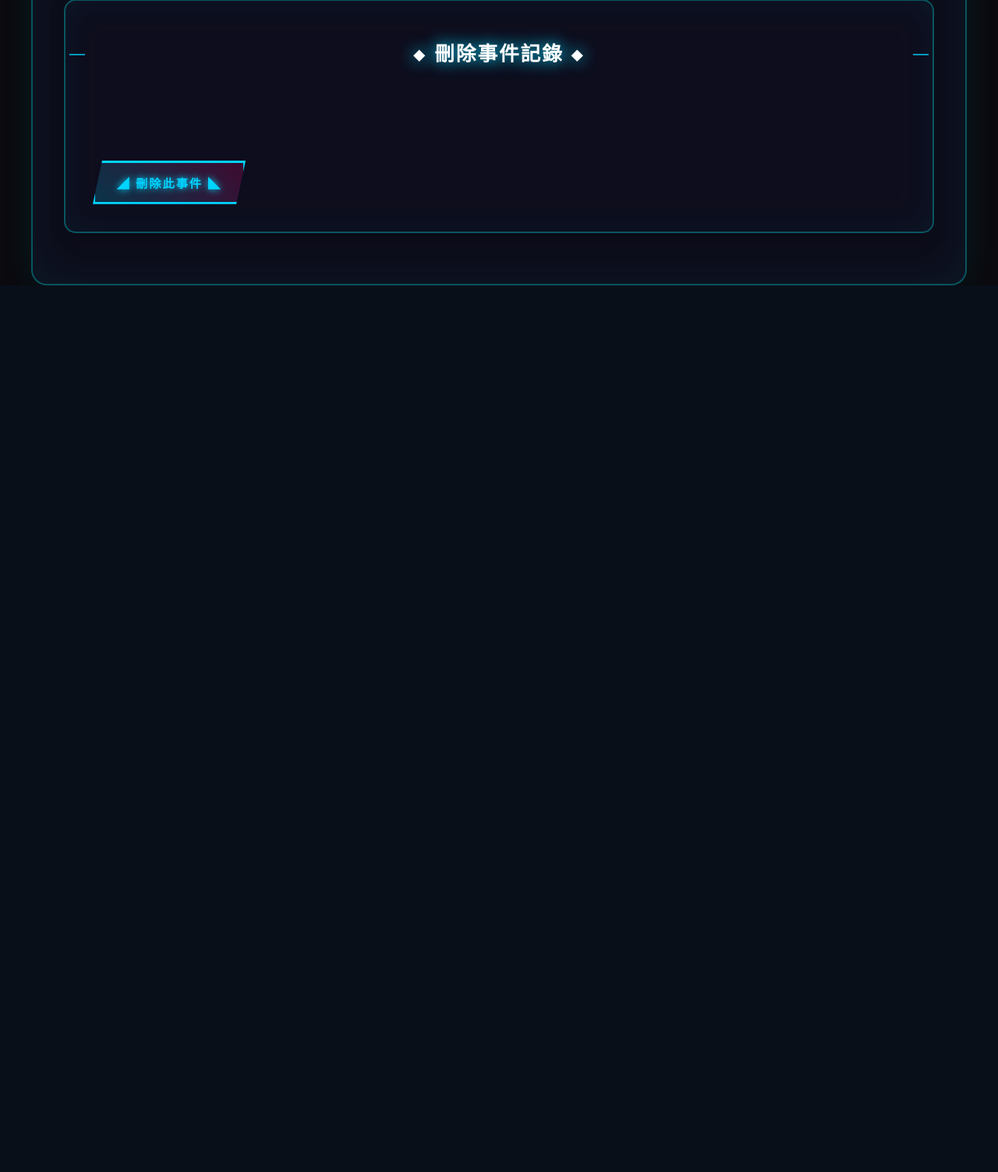
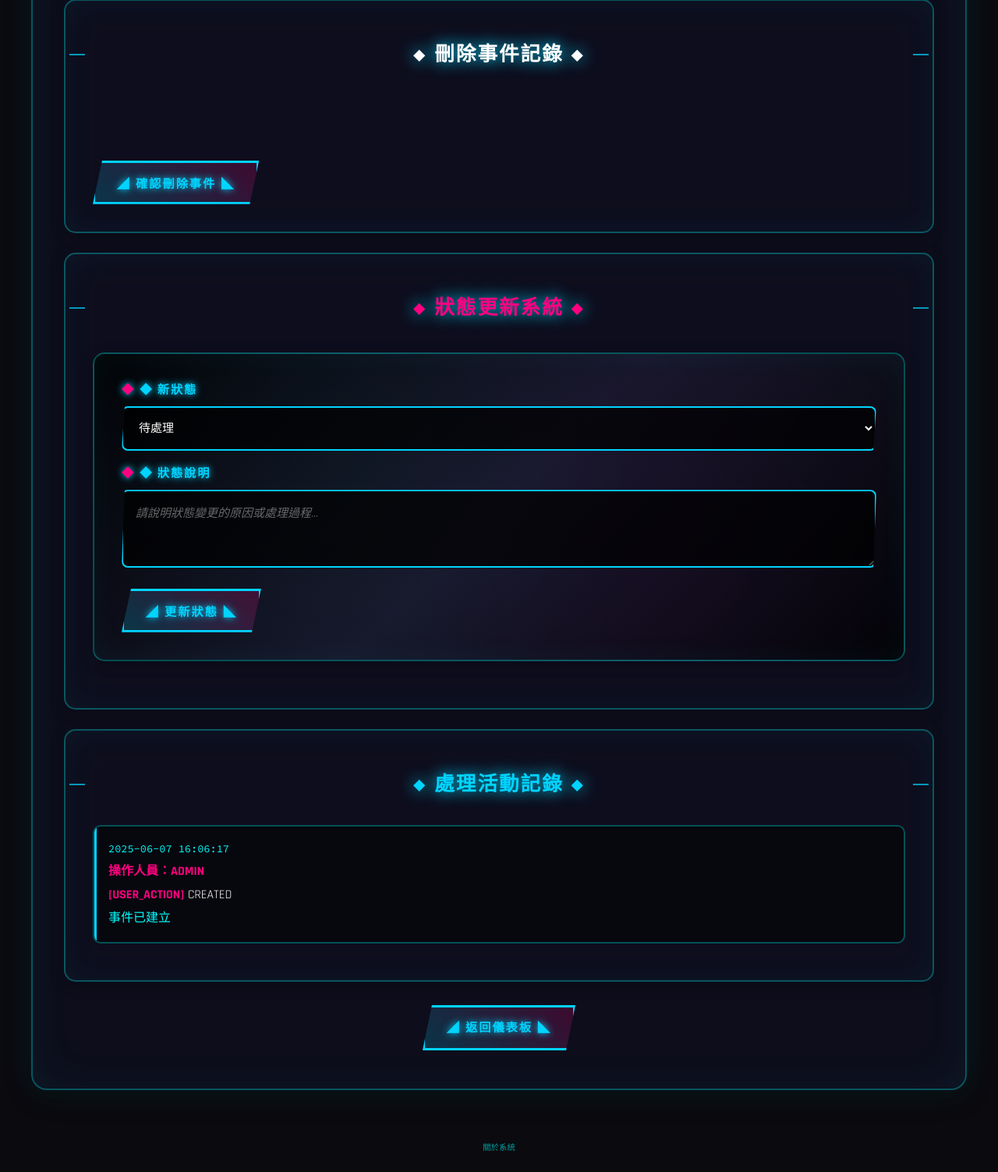
Before and after one commit to Javiddlimes07/Cybersecurity-Incident-Reporting-System, a Flask app: page /incident/5e88b8d3-2d8a-4c86-b289-e23b4a1d33b3 in a window 1280 px wide. Shown: the part 1191-2694 px from the top of the page at 78% size. Before the commit the page ends 1557 px from the top, so only its background shows below. Run offline with Flask 3, Linux system fonts and the light colour scheme; a user stored in the database is signed in; data comes from the database, SQL or seed files in the repository; data that the repository does not hold is empty.

Commit message:
程式修改

```diff
--- a/security_system/app.py
+++ b/security_system/app.py
@@ -75,7 +75,9 @@
         self.init_database()
 
     def get_connection(self):
-        return sqlite3.connect(self.db_path)
+        conn = sqlite3.connect(self.db_path)
+        conn.execute("PRAGMA foreign_keys = ON")
+        return conn
 
     def init_database(self):
         conn = self.get_connection()
@@ -673,27 +675,36 @@
             conn.close()
 
     def delete_incident(self, incident_id: str, deleter_id: str) -> tuple[bool, str]:
-        """刪除資安事件."""
+        """刪除單一資安事件，僅限管理員操作，確保不影響其他資料."""
         if not incident_id or not deleter_id:
             return False, "事件ID和刪除者ID不能為空"
         conn = self.db_manager.get_connection()
         cursor = conn.cursor()
         try:
             # 檢查事件是否存在
-            cursor.execute("SELECT incident_id FROM security_incidents WHERE incident_id = ?", (incident_id,))
-            if not cursor.fetchone():
+            cursor.execute("SELECT incident_id, title FROM security_incidents WHERE incident_id = ?", (incident_id,))
+            incident = cursor.fetchone()
+            if not incident:
                 return False, "事件不存在"
 
-            # 記錄刪除操作日誌
-            self._add_incident_log(incident_id, deleter_id, LogType.USER_ACTION.value, "DELETED", "事件已被刪除", cursor)
+            incident_title = incident[1]  # 取得事件標題用於日誌
+            # 記錄刪除操作日誌，包含事件標題
+            self._add_incident_log(
+                incident_id,
+                deleter_id,
+                LogType.USER_ACTION.value,
+                "DELETED",
+                f"事件 '{incident_title}' (ID: {incident_id}) 已被刪除",
+                cursor
+            )
 
-            # 刪除相關資料（由於外鍵約束，按順序刪除）
+            # 按順序刪除相關資料，確保外鍵約束正確處理
             cursor.execute("DELETE FROM incident_tags WHERE incident_id = ?", (incident_id,))
             cursor.execute("DELETE FROM incident_logs WHERE incident_id = ?", (incident_id,))
             cursor.execute("DELETE FROM security_incidents WHERE incident_id = ?", (incident_id,))
 
             conn.commit()
-            return True, "事件刪除成功"
+            return True, f"事件 '{incident_title}' 刪除成功"
         except sqlite3.Error as e:
             conn.rollback()
             return False, f"刪除事件錯誤: {e}"
@@ -942,22 +953,17 @@
 @login_required
 def delete_incident(incident_id):
     """刪除事件路由，包含安全性檢查與權限驗證"""
-
-    # 雖然使用 methods=['POST'] 已限制請求方式，但為保險仍可檢查
     if request.method != 'POST':
         flash("無效的請求方法", "error")
         return redirect(url_for('dashboard'))
 
-    # 檢查是否為管理員權限
     if system.current_user.role != UserRole.ADMIN:
         flash("權限不足，僅管理員可刪除事件", "error")
         return redirect(url_for('dashboard'))
 
-    # 執行刪除操作
     success, message = system.delete_incident(incident_id)
     flash(message, "success" if success else "error")
 
-    # 根據刪除結果導向適當頁面
     if success:
         return redirect(url_for('dashboard'))
     else:
--- a/security_system/templates/incident_detail.html
+++ b/security_system/templates/incident_detail.html
@@ -87,17 +87,18 @@
 {% endif %}
 
 <!-- 刪除事件功能 -->
+{% if user.role.value == 'admin' %}
 <div class="security-card">
     <h2 style="color: var(--primary-red); font-family: 'Orbitron', monospace; margin-bottom: 20px;">
         ◆ 刪除事件記錄 ◆
     </h2>
 
     <p class="alert-error">
-        請注意，刪除事件將永久移除所有相關資料，且無法復原！
+        警告：刪除事件「{{ incident.title }}」(ID: {{ incident.incident_id[:8] }}...) 將永久移除所有相關資料，無法復原！
     </p>
 
-    <button class="cyber-btn" onclick="confirmDelete('{{ incident.incident_id }}', '{{ incident.title }}')">
-        ◢ 刪除此事件 ◣
+    <button class="cyber-btn" onclick="confirmDelete('{{ incident.incident_id }}', '{{ incident.title | escape }}')">
+        ◢ 確認刪除事件 ◣
     </button>
 </div>
 
@@ -105,10 +106,11 @@
     // 確認刪除事件的函數
     function confirmDelete(incidentId, incidentTitle) {
         const confirmation = confirm(
-            `確定要刪除以下事件嗎？\n\n` +
+            `您即將刪除以下事件：\n\n` +
             `事件標題：${incidentTitle}\n` +
             `事件ID：${incidentId}\n\n` +
-            `此操作無法復原！`
+            `此操作將永久刪除事件及其相關日誌和標籤，無法復原！\n` +
+            `請確認是否繼續？`
         );
 
         if (confirmation) {
@@ -128,6 +130,8 @@
             form.submit();
         }
     }
+</script>
+{% endif %}
 
 
 <!-- 狀態更新功能 -->
```
